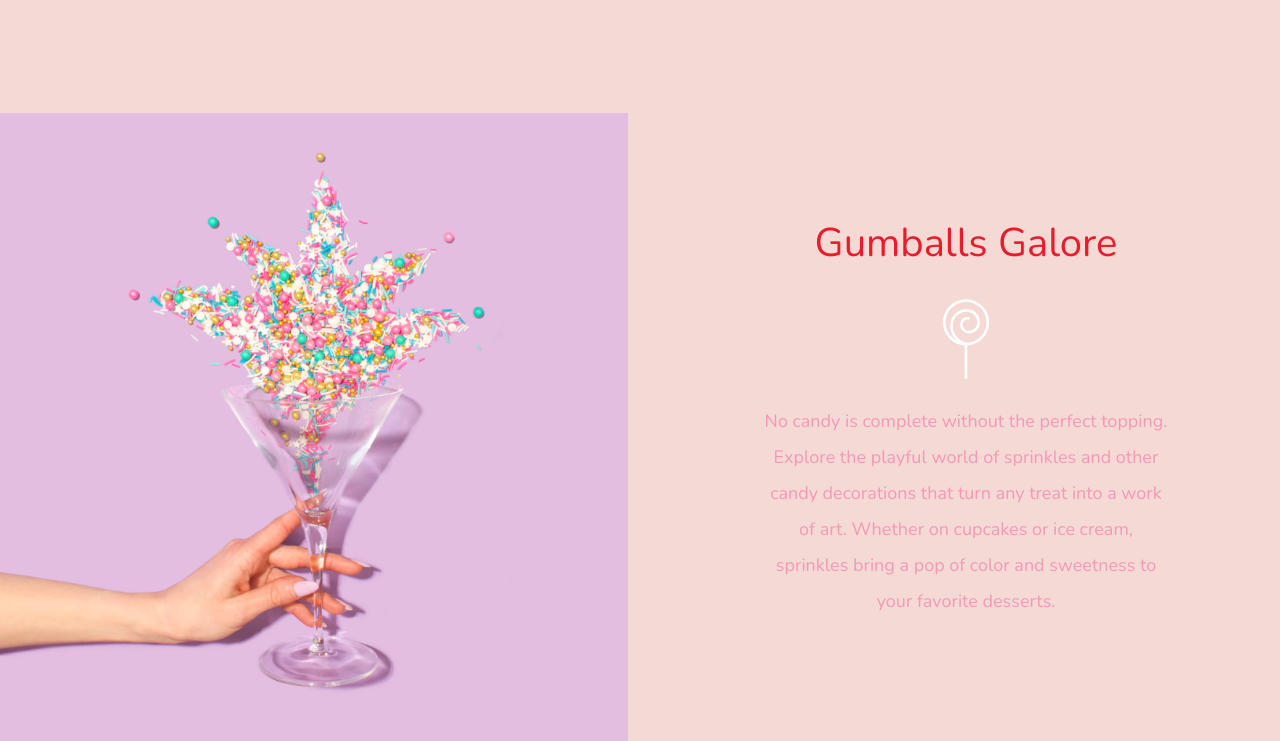
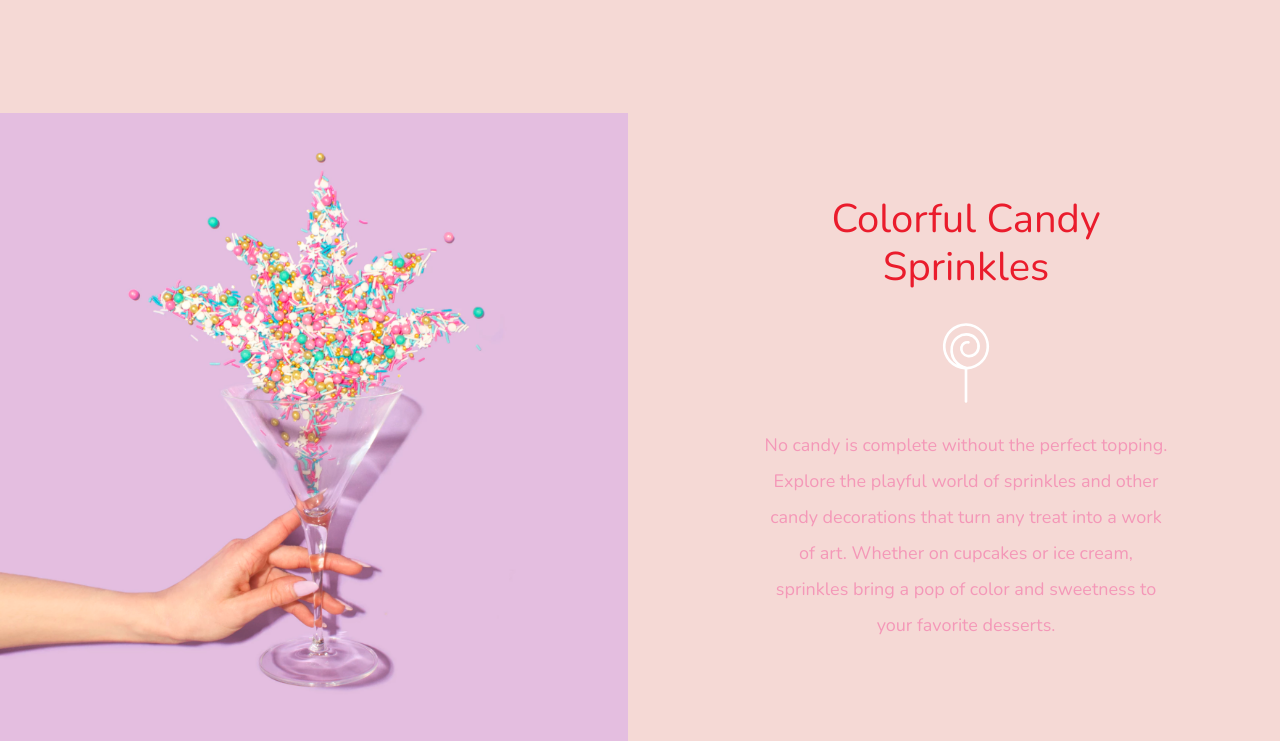
Before and after one commit to Saad-Shams-dev/museum-of-candy, a plain HTML site: page index.html in a window 1280 px wide. Shown: the part 1695-2436 px from the top of the page. Drawn offline with nearby package versions, Linux system fonts and the light colour scheme; a web font is replaced by a local one.

Commit message:
Update index.html
adjusted title names

```diff
--- a/index.html
+++ b/index.html
@@ -100,7 +100,7 @@
             <div class="col-md-6 text-center order-1 order-md-2">
                 <div class="row justify-content-center">
                     <div class="col-10 col-lg-8 blurb mb-5 mb-md-0">
-                        <h2>Gumballs Galore</h2>
+                        <h2>Colorful Candy Sprinkles</h2>
                         <img src="lolli_icon.png" alt="" class="d-none d-lg-inline">
                         <p class="lead"> No candy is complete without the perfect topping. Explore the playful
                             world of sprinkles and other candy decorations that turn any treat into a work of art.
```
